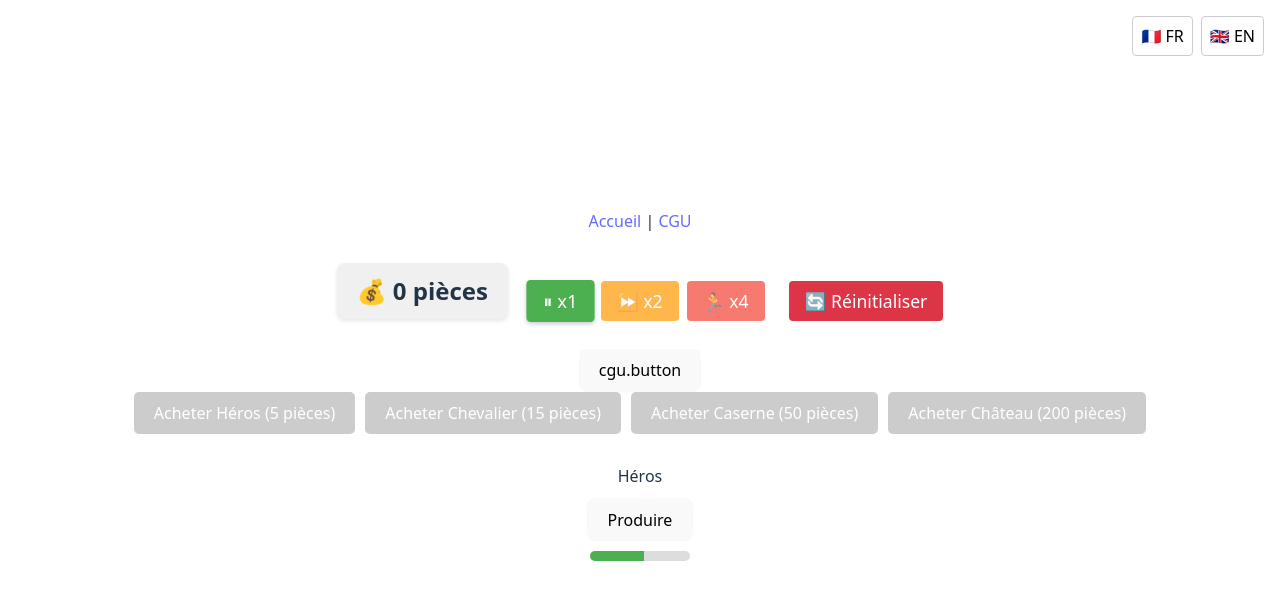
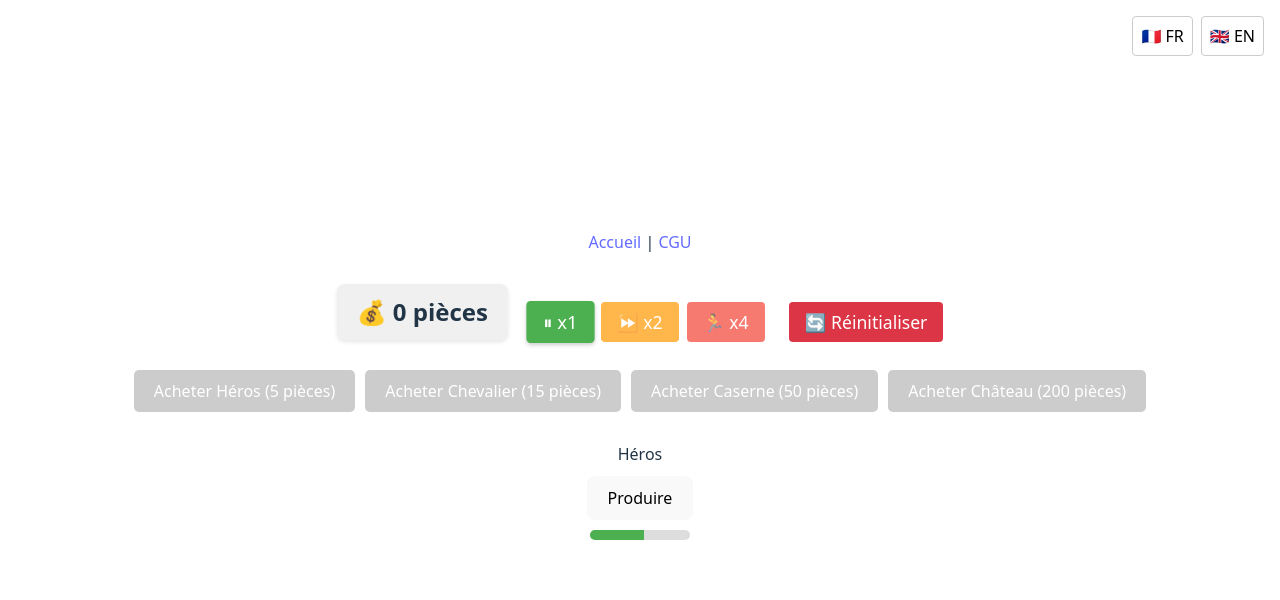
Before and after one commit to fredericlauss/cours_react, a React (Vite) app in the folder my-app/: page / in a window 1280 px wide. Shown: the top 600 px of the page. Built offline with nearby package versions, Linux system fonts and the light colour scheme.

Commit message:
Remove CGU modal and update Cypress tests

```diff
--- a/my-app/src/components/game.tsx
+++ b/my-app/src/components/game.tsx
@@ -16,9 +16,7 @@ export function Game() {
     addUnit,
     speedMultiplier,
     setSpeedMultiplier,
-    resetGame,
-    showCGU,
-    setShowCGU
+    resetGame
   } = useStore();
 
   useEffect(() => {
@@ -102,19 +100,6 @@ export function Game() {
         </div>
       </div>
 
-      <button
-        data-testid="cgu-button"
-        onClick={() => setShowCGU(true)}
-      >
-        {t('cgu.button')}
-      </button>
-
-      {showCGU && (
-        <div data-testid="cgu-content">
-          {/* Contenu des CGU */}
-        </div>
-      )}
-
       <div className="factories">
         {Object.entries(UNITS).map(([key, unit]) => (
           <Factory
```
Also changed, not shown: 1 other file (tests, documents, lock files or other folders).
